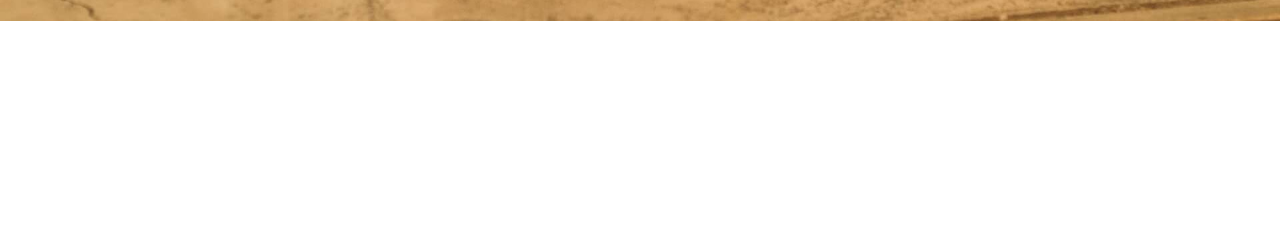
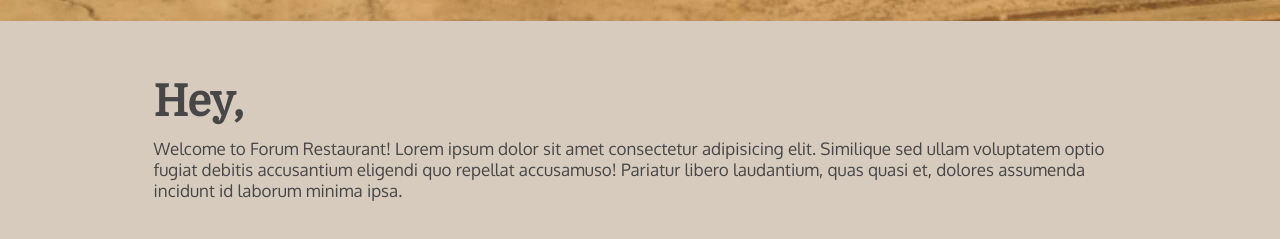
Before and after one commit to Wiiktor22/Forum, a website built with webpack: page src/index.html in a window 1280 px wide. Shown: the part 779-1018 px from the top of the page. Before the commit the page ends 800 px from the top, so only its background shows below. Built offline with nearby package versions, Linux system fonts and the light colour scheme.

Commit message:
Create section "Hey!"

```diff
--- a/src/index.html
+++ b/src/index.html
@@ -30,5 +30,9 @@
       <li class="nav__element"><a href="" class="nav__href">Events</a></li>
     </ul>
   </nav>
+  <section class="section-hey">
+    <h4 class="section-hey__welcome">Hey, </h4>
+    <p class="section-hey__text">Welcome to Forum Restaurant! Lorem ipsum dolor sit amet consectetur adipisicing elit. Similique sed ullam voluptatem optio fugiat debitis accusantium eligendi quo repellat accusamuso! Pariatur libero laudantium, quas quasi et, dolores assumenda incidunt id laborum minima ipsa.</p>
+  </section>
 </body>
 </html>
--- a/src/scripts/index.js
+++ b/src/scripts/index.js
@@ -1,4 +1,10 @@
 import '../styles/index.scss';
+
+//Viewport
+window.addEventListener('resize', () => {
+    let vh = window.innerHeight * 0.01;
+    document.documentElement.style.setProperty('--vh', `${vh}px`);
+  });
 
 //Burger
 const burger = document.querySelector(".burger");
--- a/src/styles/index.scss
+++ b/src/styles/index.scss
@@ -11,6 +11,7 @@
 // Layout
 @import "./layout/header";
 @import "./layout/nav";
+@import "./layout/section-hey";
 
 html {
   font-size: 10px;
@@ -18,6 +19,7 @@
 
 body {
   font-family: map-get($map: $fonts, $key: standard);
+  overflow-x: hidden;
 }
 
 .wrapper {
--- a/src/styles/layout/_header.scss
+++ b/src/styles/layout/_header.scss
@@ -3,6 +3,7 @@
     background-size: cover;
     background-position: 20% center;
     height: 100vh;
+    height: calc(var(--vh, 1vh) * 100);
     width: 100%;
     &__logo {
         position: absolute;
--- a/src/styles/layout/_nav.scss
+++ b/src/styles/layout/_nav.scss
@@ -1,5 +1,5 @@
 .nav {
-    position: absolute;
+    position: fixed;
     top: 0;
     right: -110vw;
     height: 100vh;
--- /dev/null
+++ b/src/styles/layout/_section-hey.scss
@@ -0,0 +1,33 @@
+.section-hey {
+    width: 100%;
+    height: auto;
+    padding: 5vh 10vw;
+    background-color: $main-color;
+    color: $dark-gray;
+    &__welcome {
+        font-family: map-get($map: $fonts, $key: second);
+        font-size: 3.5rem;
+        padding-bottom: 1.5vh;
+        @media (min-width: map-get($map: $breakpoints, $key: m)) {
+            font-size: 4.3rem;
+        }
+    }
+    &__text {
+        font-size: 1.4rem;
+        @media (min-width: map-get($map: $breakpoints, $key: m)) {
+            font-size: 1.7rem;
+        }
+    }
+    @media (orientation: landscape) {
+        padding: 10vh 15vw;
+    }
+    @media (min-width: map-get($map: $breakpoints, $key: l)) {
+        padding: 7vh 12vw;
+    }
+    @media (min-width: map-get($map: $breakpoints, $key: xl)) {
+        padding: 10vh 15vw;
+    }
+    @media (min-width: map-get($map: $breakpoints, $key: xxl)) {
+        padding: 9vh 20vw;
+    }
+}
```
